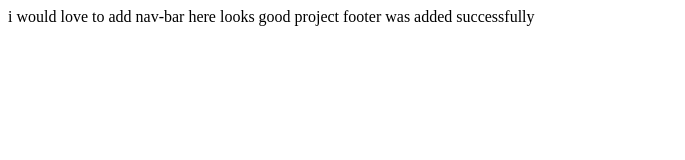
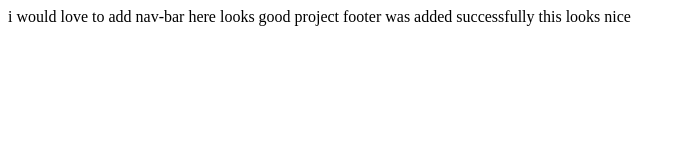
Before and after one commit to Mukhiya-ji/learn-git, a plain HTML site: page gittwo/index.html in a window 1280 px wide. Shown: the whole page, without its empty margins (0-685 px from the left). Drawn offline with Linux system fonts and the light colour scheme.

Commit message:
updating main website

```diff
--- a/gittwo/index.html
+++ b/gittwo/index.html
@@ -9,6 +9,7 @@
     i would love to add nav-bar here
     looks good project
     footer was added successfully
+    this looks nice
 
 </body>
 </html>
```
